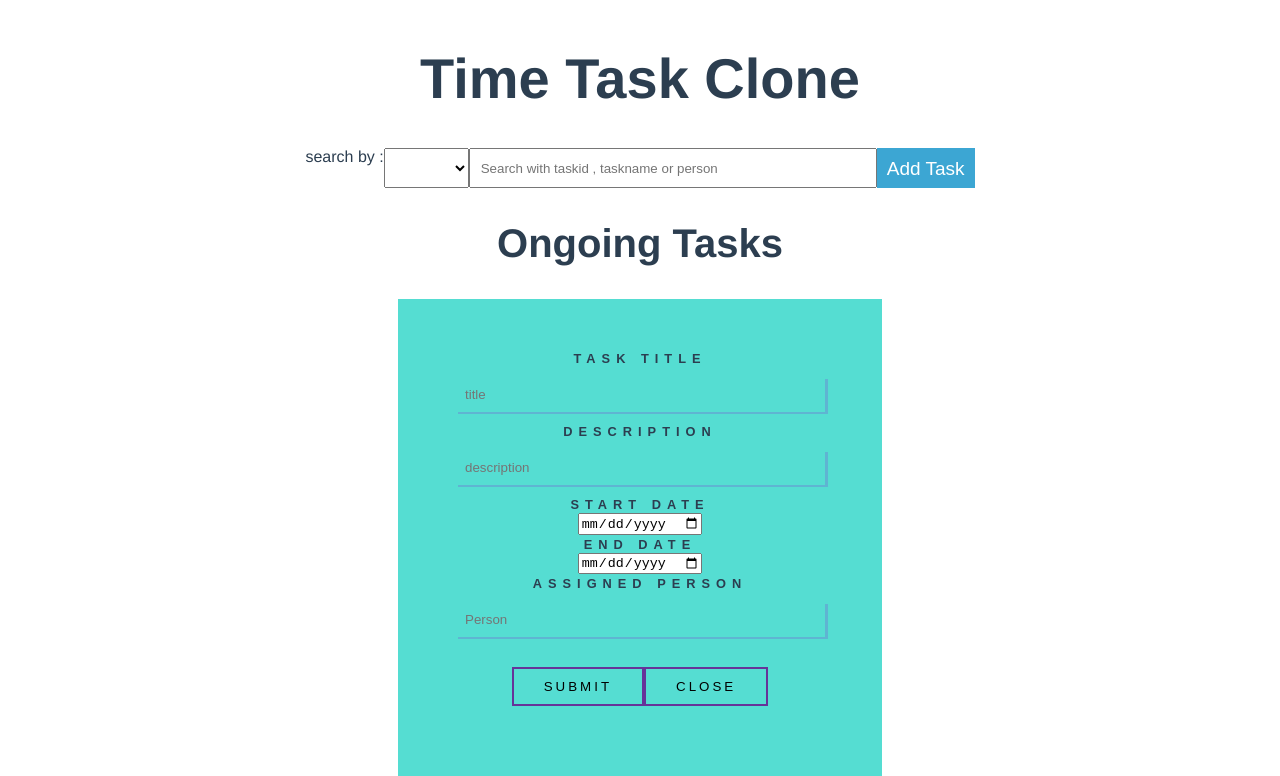
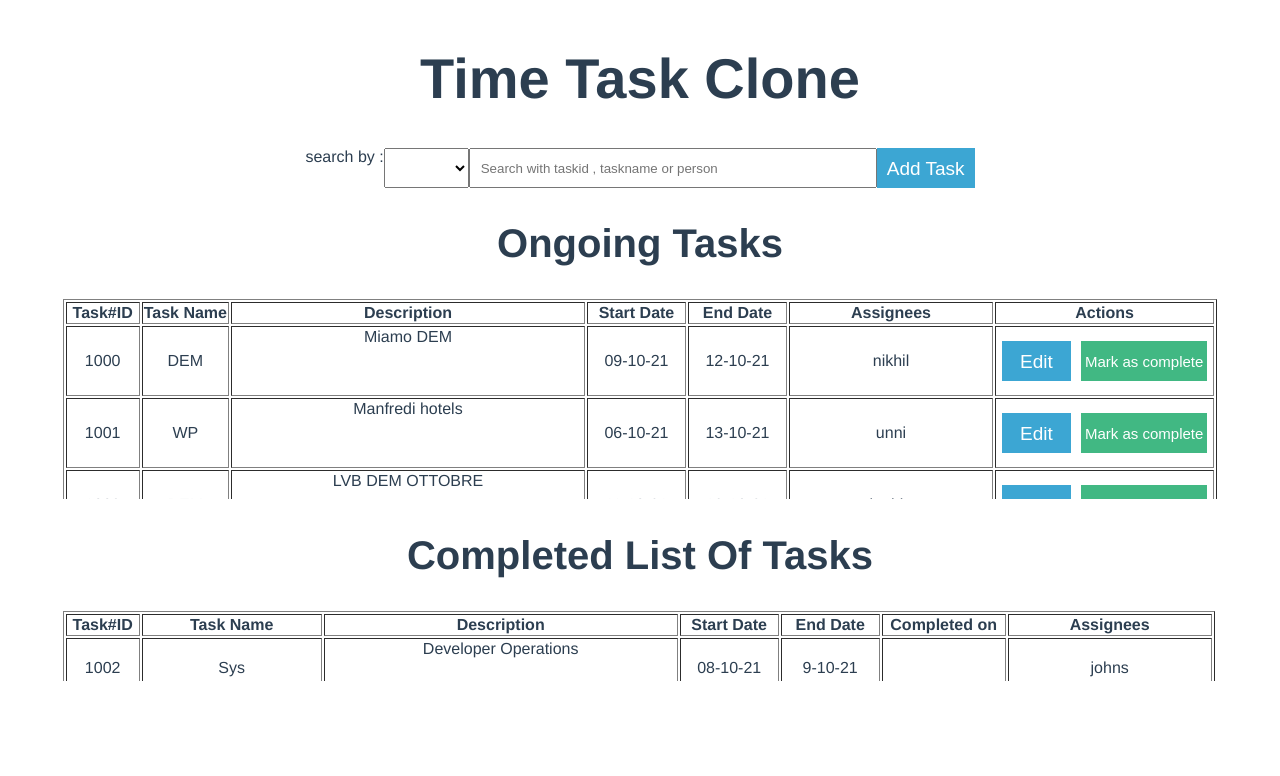
Before and after one commit to DEVELOPER-IN-PROGRESS/vue-basics, a Vue app in the folder timetask/: page / in a window 1280 px wide. Shown: the top 776 px of the page. Built offline with nearby package versions, Linux system fonts and the light colour scheme.

Commit message:
fillup form complete

```diff
--- a/timetask/src/App.vue
+++ b/timetask/src/App.vue
@@ -1,7 +1,7 @@
 <template>
  <div>
-   <Search></Search>
-   <taskform></taskform>
+   <Search @openform="this.isActive=true"></Search>
+   <taskform v-if="isActive"  @close-form="this.isActive=false" @saveto-app="submitForm()"></taskform>
    <Ongoing :db="db"></Ongoing>
    <h2>Completed List Of Tasks</h2>
   <Completed :db="db"></Completed>
@@ -27,6 +27,7 @@ export default {
 
    data() {
      return {
+        isActive : false ,
         db :
          [
              {  taskid : 1000 ,  name : 'DEM',  desc:'Miamo DEM' , start: '09-10-21' ,
@@ -53,7 +54,11 @@ export default {
    } ,
 
   methods: {
+        submitForm(name, title ,ds, de, dp ){
+          console.log(name, title , ds ,de, dp );
+          this.isActive = false ;
 
+        }
   } ,
 
   computed : {
--- a/timetask/src/components/Ongoing.vue
+++ b/timetask/src/components/Ongoing.vue
@@ -1,5 +1,5 @@
 <template>
-
+     <h2>Ongoing Tasks</h2>
    <div class="task-container" v-cloak>
 
         <div class="table-container">
--- a/timetask/src/components/Search.vue
+++ b/timetask/src/components/Search.vue
@@ -14,15 +14,19 @@
       <input v-if="searchtype === 'number'"  placeholder="Search with taskid , taskname or person " type="number" />
        <input v-if="searchtype === 'text'"  placeholder="Search taskname or person " type="text" onkeypress="return (event.charCode > 64 && event.charCode < 91) || (event.charCode > 96 && event.charCode < 123) || (event.charCode==32)"/>
 
-         <button href="#" class="tt-atom-btn  add" >
+         <button @click="$emit('openform')" href="#" class="tt-atom-btn  add" >
         Add Task
       </button>
+
+
     </div>
+
+
 
 
       <!-- <button href="#" class="tt-atom-btn history">Task History</button> -->
 
-    <h2>Ongoing Tasks</h2>
+
   </div>
 </template>
 
@@ -34,6 +38,9 @@ export default {
       searchtype:'number'
     };
   },
+
+  emits: ['openform'],
+
   methods: {
     demo() {
       if(this.selected === 'taskid'){
--- a/timetask/src/components/Taskform.vue
+++ b/timetask/src/components/Taskform.vue
@@ -1,8 +1,8 @@
 <template lang="">
 <div class="formcontainer">
- <form @submit.prevent="$emit('saveto-app',tasktitle,description,startdate,enddate,person)">
+ <form @submit.prevent="dataform()" >
   <label><strong>Task Title</strong> </label> <br>
-  <input type="text" placeholder="title" v-model="tasktitle"  /> <br>
+  <input type="text" placeholder="title" v-model="tasktitle"    /> <br>
 
   <label><strong>Description</strong> </label> <br>
   <input type="text" placeholder="description"  v-model="description" /><br>
@@ -11,12 +11,12 @@
   <input type="date" placeholder="Start date" v-model="startdate"  min="2021-10-06"  /><br>
 
    <label><strong>End Date</strong> </label> <br>
-  <input type="date" placeholder="End date" v-model="enddate" id="enddate" onclick="datefix()"/><br>
+  <input type="date" placeholder="End date" v-model="enddate" min="2021-10-12" /><br>
 
   <label><strong>Assigned person</strong></label> <br>
   <input type="text" placeholder="Person" v-model="person" />
 <br>
-<button type="submit"> Submit </button>
+<button type="submit" > Submit </button>
 <button @click="$emit('close-form')">Close</button>
 </form>
 
@@ -36,15 +36,39 @@ data() {
       person: "",
 
     };
-  },
-  emits: ["close"],
+  }
+  ,
+  emits: ["close" , "saveto-app"],
 
   methods: {
-    datefix(){
-      console.log('DAte clicked ');
-      document.getElementById('enddate').setAttribute.max = new Date();
-    }
-  }
+
+       dataform() {
+      // if (
+      //   this.tasktitle === "" ||
+      //   this.description === "" ||
+      //   this.startdate === "" ||
+      //   this.enddate === "" ||
+      //   this.startdate >= this.enddate
+      // ) {
+      //   this.userNameVlidity = "invalid";
+      //   console.log('not worked');
+
+
+      // } else {
+        this.$emit(
+          "saveto-app",
+          this.tasktitle,
+          this.description,
+          this.startdate,
+          this.enddate,
+          this.person
+        );
+        console.log('worked');
+
+
+  } ,
+
+}
 }
 </script>
 
```
